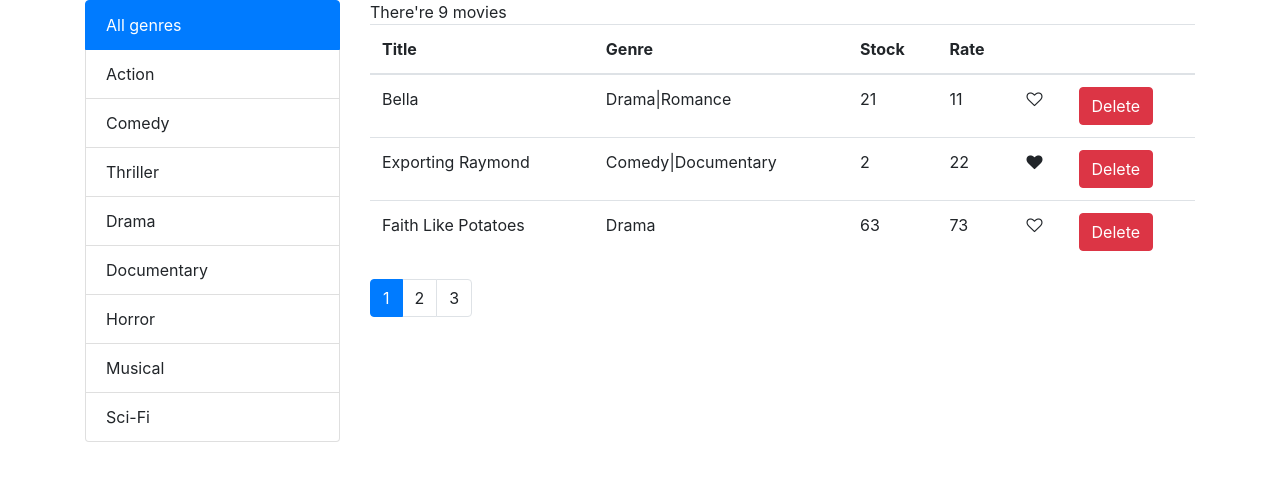
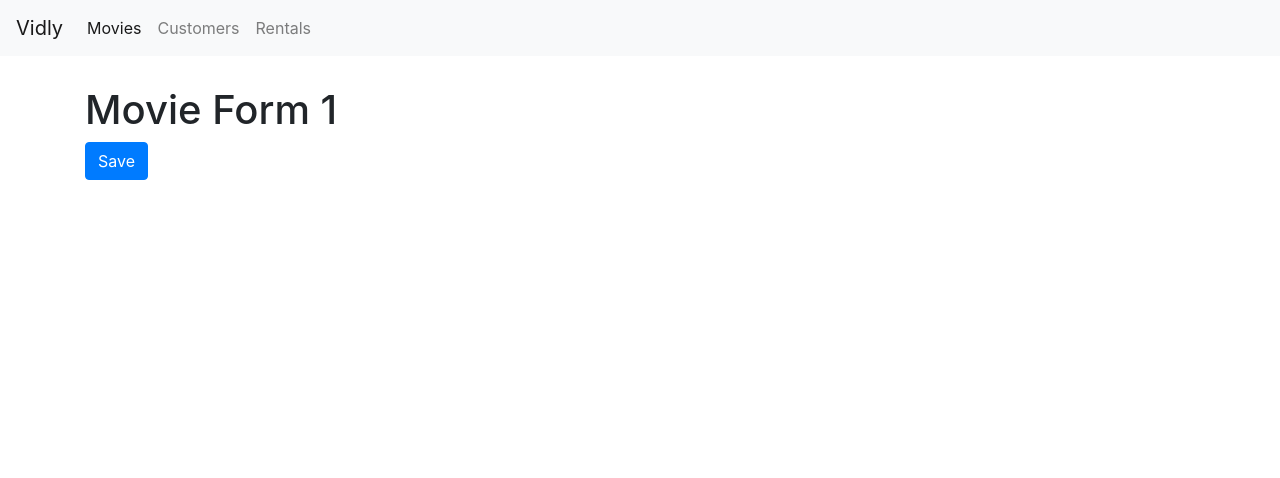
Before and after one commit to thaibinhnguyen/learn-react, a React (Create React App) app: page /movies/1 in a window 1280 px wide. Shown: the top 478 px of the page. Built offline with nearby package versions, Linux system fonts and the light colour scheme.

Commit message:
linking to the movie form

```diff
--- a/src/App.jsx
+++ b/src/App.jsx
@@ -4,13 +4,18 @@ import { Route, Redirect, Switch } from "react-router-dom";
 import Customers from "./components/Customers";
 import Rentals from "./components/Rentals";
 import NotFound from "./components/NotFound";
+import Navbar from "./components/common/Navbar";
+import "./App.css";
+import MovieForm from "./components/MovieForm";
 
 export default class App extends Component {
     render() {
         return (
             <React.Fragment>
-                <main className="main">
+                <Navbar />
+                <main className="container">
                     <Switch>
+                        <Route path="/movies/:id" component={MovieForm} />
                         <Route path="/movies" component={Movies}></Route>
                         <Route path="/customers" component={Customers}></Route>
                         <Route path="/rentals" component={Rentals}></Route>
--- a/src/components/MovieForm.jsx
+++ b/src/components/MovieForm.jsx
@@ -1,5 +1,15 @@
 import React from "react";
 
-export default function MovieForm() {
-    return <div></div>;
+export default function MovieForm({ match, history }) {
+    return (
+        <div>
+            <h1>Movie Form {match.params.id}</h1>
+            <button
+                className="btn btn-primary"
+                onClick={() => history.push("/movies")}
+            >
+                Save
+            </button>
+        </div>
+    );
 }
--- a/src/components/MoviesTable.jsx
+++ b/src/components/MoviesTable.jsx
@@ -2,10 +2,17 @@ import React, { Component } from "react";
 
 import Table from "./common/Table";
 import Like from "./common/Like";
+import { Link } from "react-router-dom";
 
 export default class MoviesTable extends Component {
     columns = [
-        { path: "title", label: "Title" },
+        {
+            path: "title",
+            label: "Title",
+            content: (movie) => (
+                <Link to={`/movies/${movie.id}`}>{movie.title}</Link>
+            ),
+        },
         { path: "genre", label: "Genre" },
         { path: "stock", label: "Stock" },
         { path: "rate", label: "Rate" },
--- a/src/components/common/Navbar.jsx
+++ b/src/components/common/Navbar.jsx
@@ -1,12 +1,12 @@
 import React from "react";
-import { NavLink } from "react-router-dom";
+import { NavLink, Link } from "react-router-dom";
 
 export default function Navbar() {
     return (
         <nav className="navbar navbar-expand-lg navbar-light bg-light">
-            <a className="navbar-brand" href="#">
-                Navbar
-            </a>
+            <Link className="navbar-brand" to="/">
+                Vidly
+            </Link>
             <button
                 className="navbar-toggler"
                 type="button"
@@ -21,28 +21,18 @@ export default function Navbar() {
             <div className="collapse navbar-collapse" id="navbarNav">
                 <ul className="navbar-nav">
                     <li className="nav-item active">
-                        <NavLink className="nav-link" to="#">
-                            Home <span className="sr-only">(current)</span>
+                        <NavLink className="nav-link" to="/movies">
+                            Movies
                         </NavLink>
                     </li>
                     <li className="nav-item">
-                        <NavLink className="nav-link" to="#">
-                            Features
+                        <NavLink className="nav-link" to="/customers">
+                            Customers
                         </NavLink>
                     </li>
                     <li className="nav-item">
-                        <NavLink className="nav-link" to="#">
-                            Pricing
-                        </NavLink>
-                    </li>
-                    <li className="nav-item">
-                        <NavLink
-                            className="nav-link"
-                            to="#"
-                            tabindex="-1"
-                            aria-disabled="true"
-                        >
-                            Disabled
+                        <NavLink className="nav-link" to="/rentals">
+                            Rentals
                         </NavLink>
                     </li>
                 </ul>
--- /dev/null
+++ b/src/index.css
@@ -0,0 +1,12 @@
+body {
+    margin: 0px;
+    padding: 0px;
+    font-family: sans-serif;
+}
+.navbar {
+    margin-bottom: 30px;
+}
+
+.clickable {
+    cursor: pointer;
+}
--- a/src/index.js
+++ b/src/index.js
@@ -2,7 +2,7 @@ import React from "react";
 import ReactDOM from "react-dom";
 import App from "./App";
 import { BrowserRouter } from "react-router-dom";
-import "./App.css";
+import "./index.css";
 import "bootstrap/dist/css/bootstrap.css";
 import "font-awesome/css/font-awesome.css";
 ReactDOM.render(
```
Also changed, not shown: 1 other file (tests, documents, lock files or other folders).
